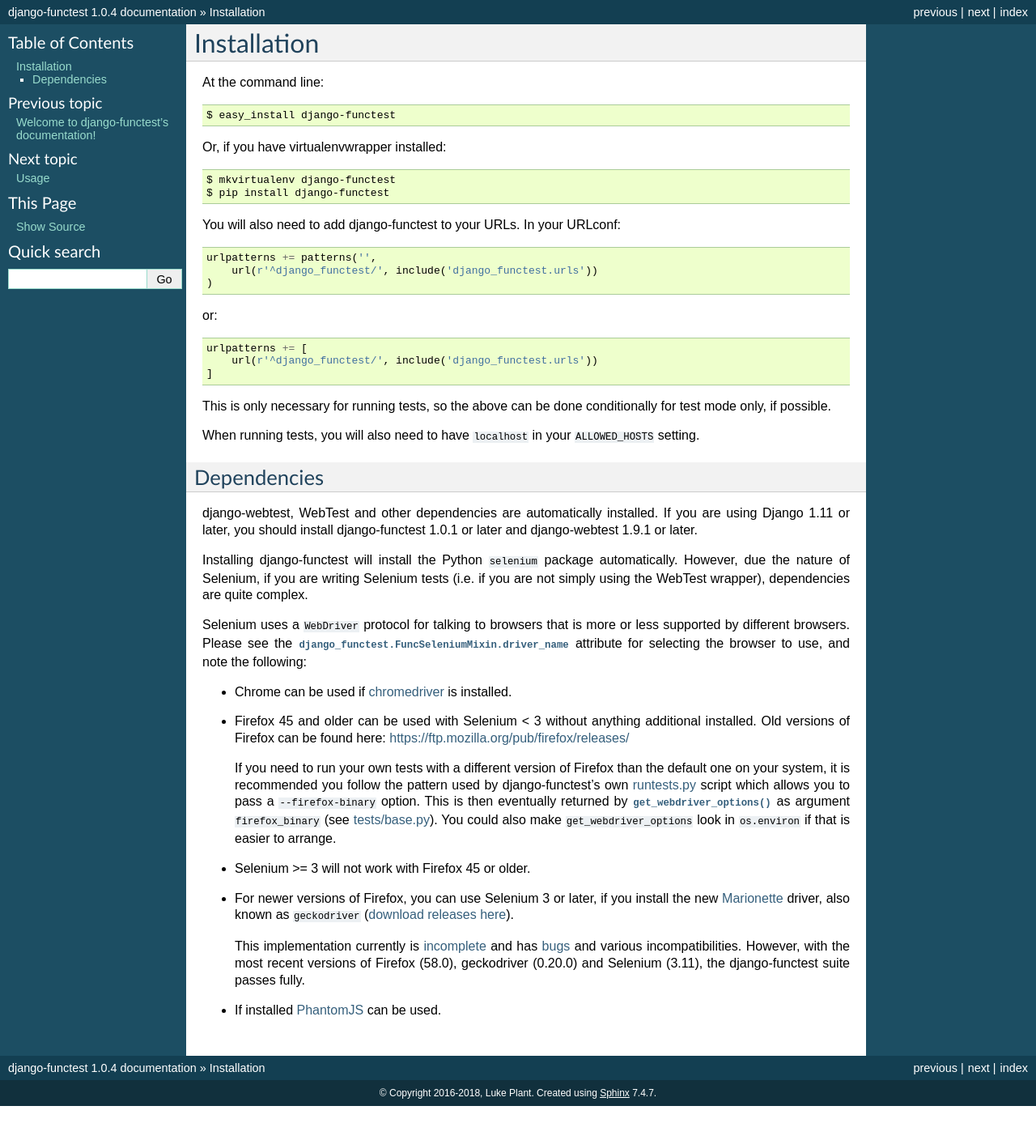
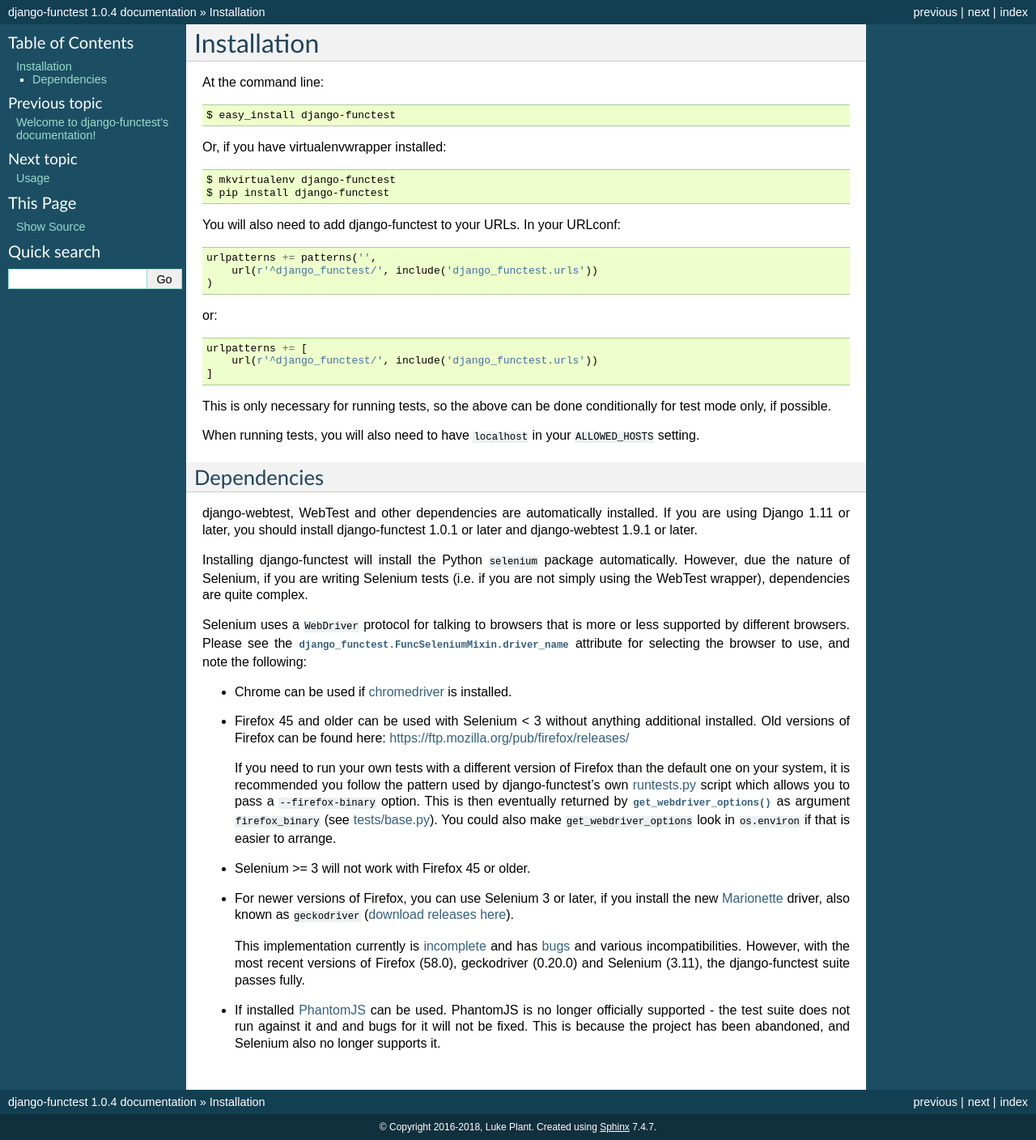
Before and after one commit to django-functest/django-functest, a Sphinx documentation site: the page built from docs/installation.rst, in a window 1280 px wide. Shown: the whole page at 81% size. Built offline with Sphinx 7.4.7, drawn with Linux system fonts in a browser that asks for light colours; before the commit the page ends 1366 px from its top, so only the background shows below that.

Commit message:
Removed official support for PhantomJS

```diff
--- a/CONTRIBUTING.rst
+++ b/CONTRIBUTING.rst
@@ -94,8 +94,6 @@
 
 * `chromedriver <https://sites.google.com/a/chromium.org/chromedriver>`_
 
-* `PhantomJS <http://phantomjs.org/>`_.
-
 6. Commit your changes and push your branch to GitHub::
 
     $ git add .
--- a/HISTORY.rst
+++ b/HISTORY.rst
@@ -9,6 +9,8 @@
 * Fixed bug with setting checkboxes if a form with multiple checkboxes of the same name
 * Enabled installation on PyPy (doesn't necessarily work completely).
 * Test against Django 2.1
+* Removed tests and official support for PhantomJS. (No actual functionality
+  was changed regarding PhantomJS).
 
 1.0.3
 +++++
--- a/README.rst
+++ b/README.rst
@@ -44,8 +44,8 @@
 * Many of the gotchas and difficulties of using WebTest and Selenium ironed out
   for you.
 
-* Well tested - as well as its own test suite, which is run against Firefox,
-  Chrome, and PhantomJS, it is also used by `Wolf & Badger
+* Well tested - as well as its own test suite, which is run against Firefox
+  and Chrome, it is also used by `Wolf & Badger
   <https://www.wolfandbadger.com/>`_ for tests covering many business critical
   functionalities.
 
--- a/docs/installation.rst
+++ b/docs/installation.rst
@@ -82,4 +82,7 @@
   Firefox (58.0), geckodriver (0.20.0) and Selenium (3.11), the django-functest
   suite passes fully.
 
-* If installed `PhantomJS <http://phantomjs.org/>`_ can be used.
+* If installed `PhantomJS <http://phantomjs.org/>`_ can be used. PhantomJS is no
+  longer officially supported - the test suite does not run against it and and
+  bugs for it will not be fixed. This is because the project has been abandoned,
+  and Selenium also no longer supports it.
```
Also changed, not shown: 5 other files.
